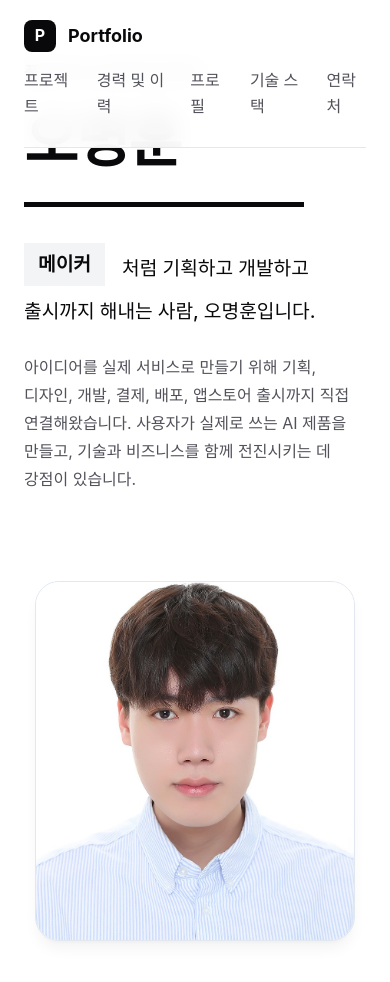
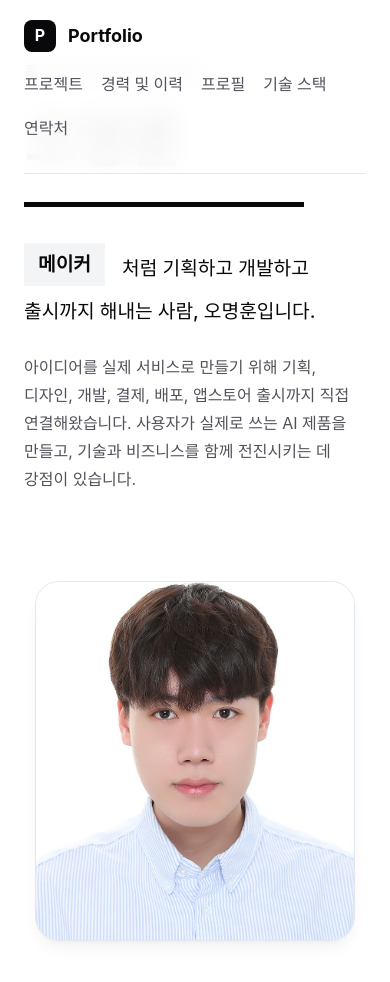
Before and after one commit to onminds/profile, a plain HTML site: page index.html in a window 390 px wide. Shown: the top 982 px of the page. Drawn offline with nearby package versions, Linux system fonts and the light colour scheme; a web font is replaced by a local one.

Commit message:
improve mobile navigation layout

```diff
--- a/styles.css
+++ b/styles.css
@@ -1372,12 +1372,17 @@ h1, h2, h3, h4 {
     width: 100%;
     margin-top: 16px;
     justify-content: flex-start;
-    gap: 20px;
-    overflow-x: auto;
-    padding-bottom: 8px;
+    flex-wrap: wrap;
+    gap: 10px 18px;
+    overflow-x: visible;
+    padding: 0 8px 8px 0;
   }
   .nav::-webkit-scrollbar {
     display: none;
+  }
+  .nav a {
+    flex: 0 0 auto;
+    padding: 4px 0;
   }
   .section {
     padding: 60px 0;
```
